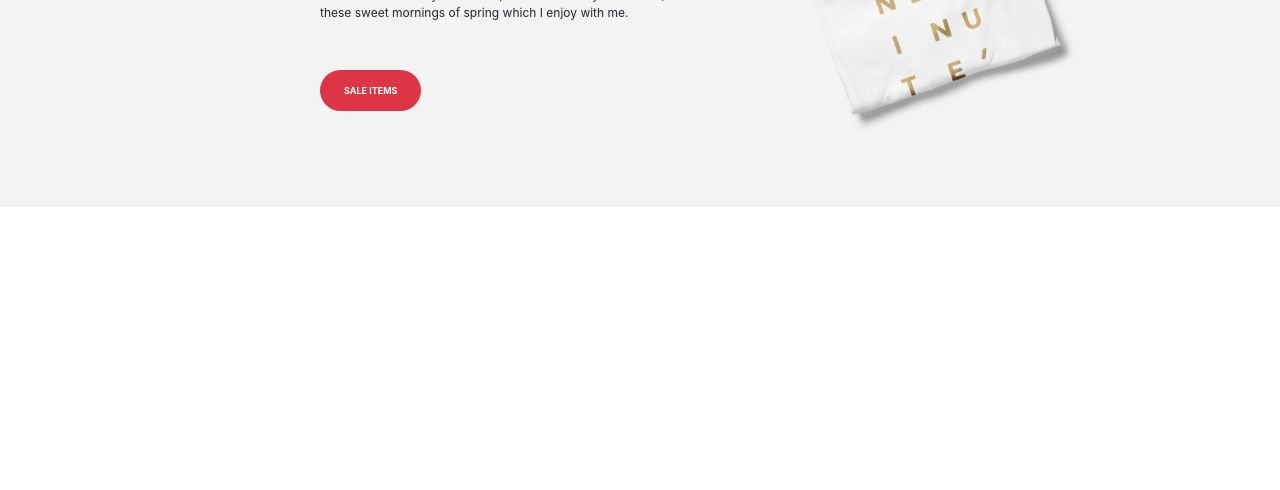
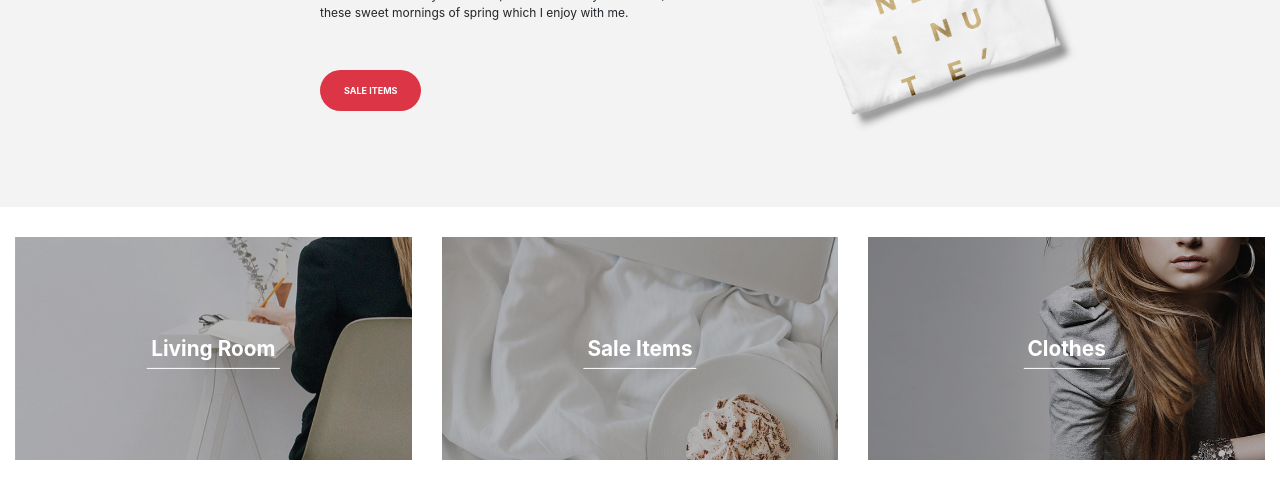
Before and after one commit to itskold/js_project, a website: page index.html in a window 1280 px wide. Shown: the part 454-944 px from the top of the page. Before the commit the page ends 800 px from the top, so only its background shows below. Drawn offline with Linux system fonts and the light colour scheme.

Commit message:
fin de la section catalog

```diff
--- a/index.html
+++ b/index.html
@@ -41,11 +41,20 @@
             </div>
         </div>
     </div>
-    <div id='catalog' class="container">
+    <div id='catalog' class="text-capitalize font-weight-bold text-center">
         <div class="row">
-            <div class="col-4"></div>
-            <div class="col-4"></div>
-            <div class="col-4"></div>
+            <div class="col-sm-4">
+                <img src="./public/images/services/service-1.jpg" alt="" class="img-fluid">
+                <a href="">living room</a>
+            </div>
+            <div class="col-sm-4">
+                <img src="./public/images/services/service-2.jpg" alt="" class="img-fluid">
+                <a href="">sale items</a>
+            </div>
+            <div class="col-sm-4">
+                <img src="./public/images/services/slider-3.jpg" alt="" class="img-fluid">
+                <a href="">clothes</a>
+            </div>
         </div>
     </div>
 
--- /dev/null
+++ b/src/sass/_catalog.sass
@@ -0,0 +1,16 @@
+#catalog
+    margin: 30px 15px
+    .row
+        .col-sm-4
+            img
+                position: relative
+            a
+                font-size: 1.3rem
+                position: absolute
+                text-decoration: none
+                color: white
+                padding: 4px
+                border-bottom: solid 1px white
+                top: 50%
+                left: 50%
+                transform: translate(-50%,-50%)
--- a/src/sass/style.sass
+++ b/src/sass/style.sass
@@ -8,3 +8,4 @@
 // IMPORTS SECTION DU SITE
 @import '../sass/_navbar.sass' // NavBar
 @import '../sass/_banner.sass' // Banner
+@import '../sass/_catalog.sass' // Catalog
```
Also changed, not shown: public/css/style.css, 1 other file.
